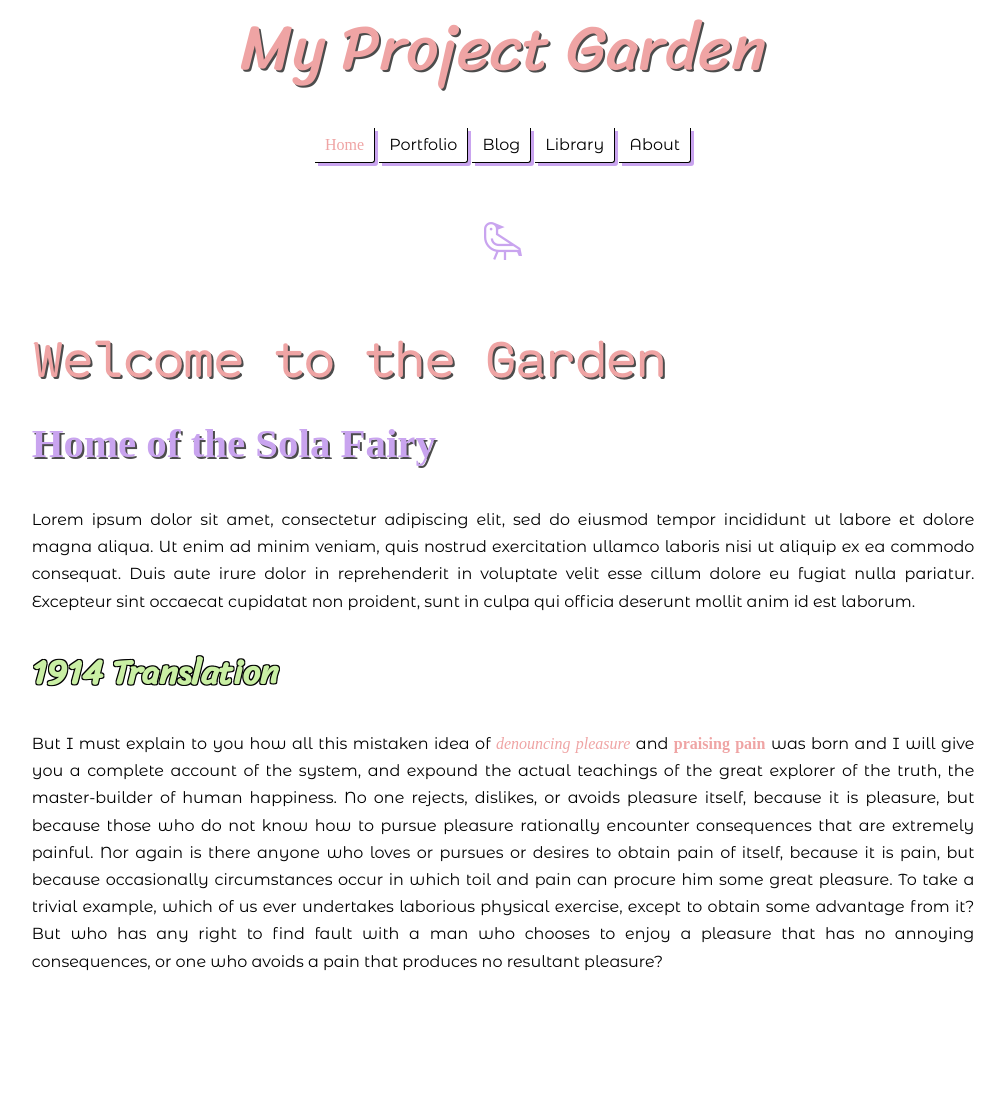
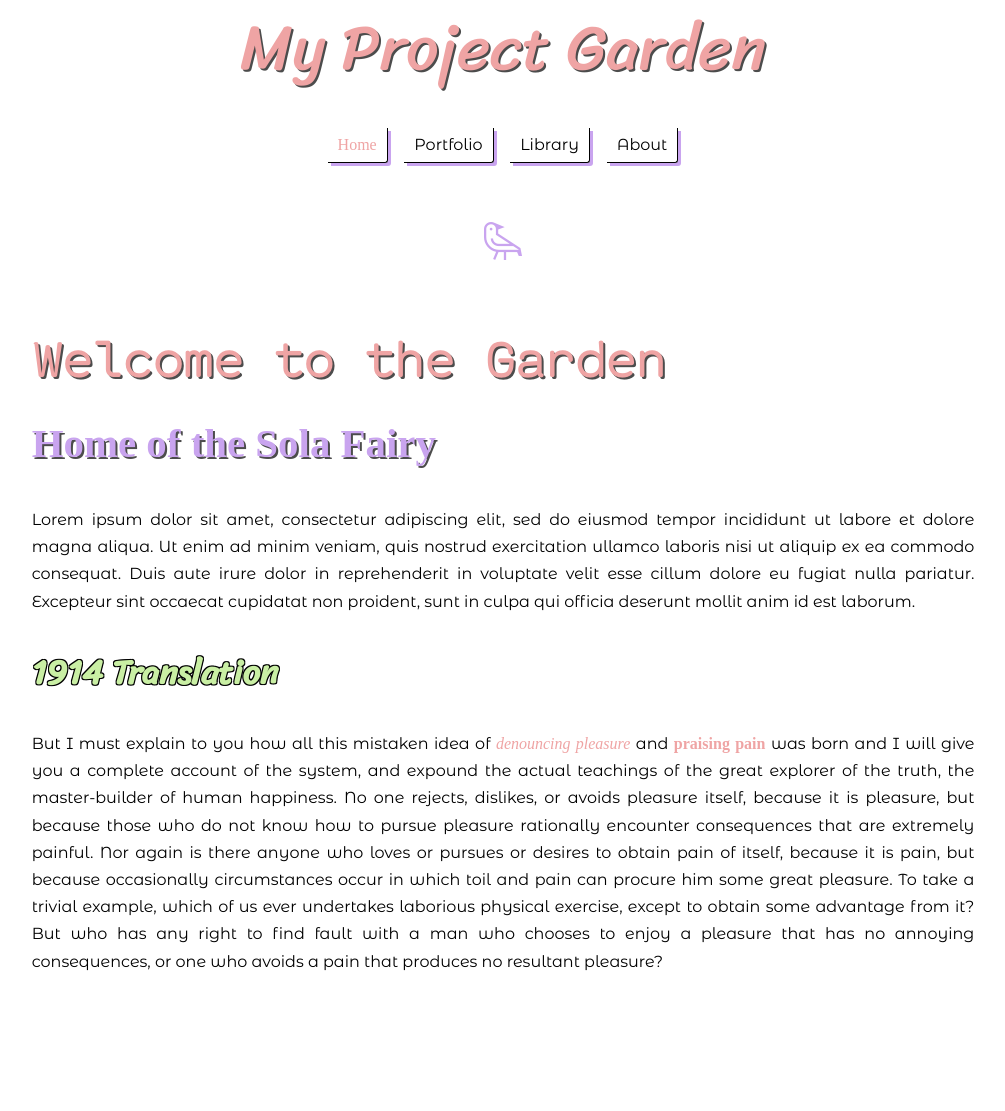
Before and after one commit to sola-fairy/sola-fairy.garden, a Jekyll site: the page built from index.markdown, in a window 1280 px wide. Shown: the whole page, without its empty margins (137-1142 px from the left). Built offline with Jekyll 4.4.1, drawn with Linux system fonts in a browser that asks for light colours; some web fonts are replaced.

Commit message:
hide blog

```diff
--- a/_includes/navigation.html
+++ b/_includes/navigation.html
@@ -2,7 +2,7 @@
   <ul>
     <li><a style="{% if page.url == "/" %}color:var(--melon);font-family:'Cartograph Thin Italic';{% endif %}" href="/">Home</a></li>
     <li><a style="{% if page.url == "/portfolio/" %}color:var(--melon);font-family:'Cartograph Thin Italic';{% endif %}" href="/portfolio">Portfolio</a></li>
-    <li><a style="{% if page.tags contains "blog" %}color:var(--melon);font-family:'Cartograph Thin Italic';{% endif %}" href="/2025/09/13/fascist-ai.html">Blog</a></li>
+   <!--<li><a style="{% if page.tags contains "blog" %}color:var(--melon);font-family:'Cartograph Thin Italic';{% endif %}" href="/2025/09/13/fascist-ai.html">Blog</a></li>-->
     <li><a style="{% if page.url == "/library/" %}color:var(--melon);font-family:'Cartograph Thin Italic';{% endif %}" href="/library">Library</a></li>
     <li><a style="{% if page.url == "/about/" %}color:var(--melon);font-family:'Cartograph Thin Italic';{% endif %}" href="/about">About</a></li>
 
```
